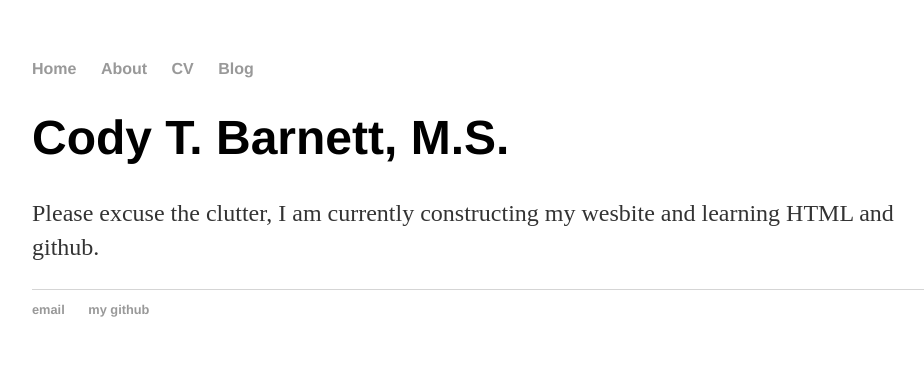
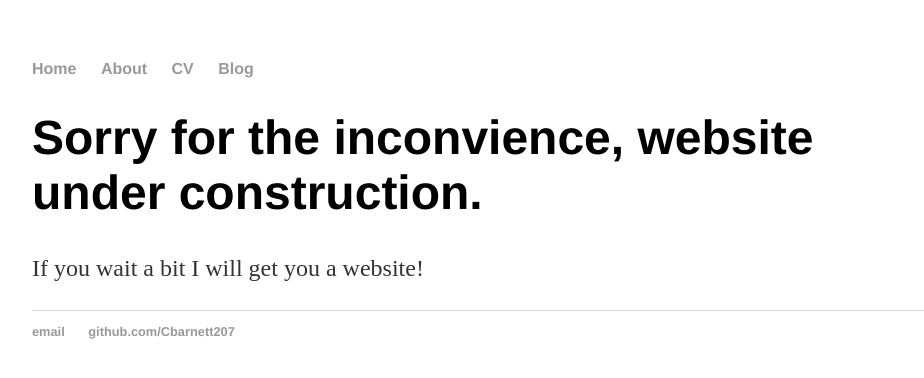
Before and after one commit to Cbarnett207/CBarnett207.github.io, a Jekyll site: the page built from index.html, in a window 1280 px wide. Shown: the top 378 px of the page, without its empty margins (160-1084 px from the left). Built offline with Jekyll 4.4.1, drawn with Linux system fonts in a browser that asks for light colours.

Commit message:
Update index.html
updated file to the new dynamic format

```diff
--- a/index.html
+++ b/index.html
@@ -1,30 +1,9 @@
-<!DOCTYPE html>
-<html>
-	<head>
-		<title>Cody Barnett, M.S.</title>
-		<!-- link to main stylesheet -->
-		<link rel="stylesheet" type="text/css" href="/css/main.css">
-	</head>
-	<body>
-		<nav>
-    		<ul>
-        		<li><a href="/">Home</a></li>
-	        	<li><a href="/about">About</a></li>
-        		<li><a href="/cv">CV</a></li>
-        		<li><a href="/blog">Blog</a></li>
-    		</ul>
-		</nav>
-		<div class="container">
-    		<div class="blurb">
-        		<h1>Cody T. Barnett, M.S.</h1>
-				<p>Please excuse the clutter, I am currently constructing my wesbite and learning HTML and github.</p>
-    		</div><!-- /.blurb -->
-		</div><!-- /.container -->
-		<footer>
-    		<ul>
-        		<li><a href="mailto:codybarnett@ku.com">email</a></li>
-        		<li><a href="https://github.com/CBarnett207">my github</a></li>
-			</ul>
-		</footer>
-	</body>
-</html>
+---
+layout: default
+title: Cody Barnett, M.S.
+---
+<div class="blurb">
+	<h1>Sorry for the inconvience, website under construction.</h1>
+	<p>If you wait a bit I will get you a website!</p>
+</div><!-- /.blurb -->
+</div><!-- /.container -->
```
